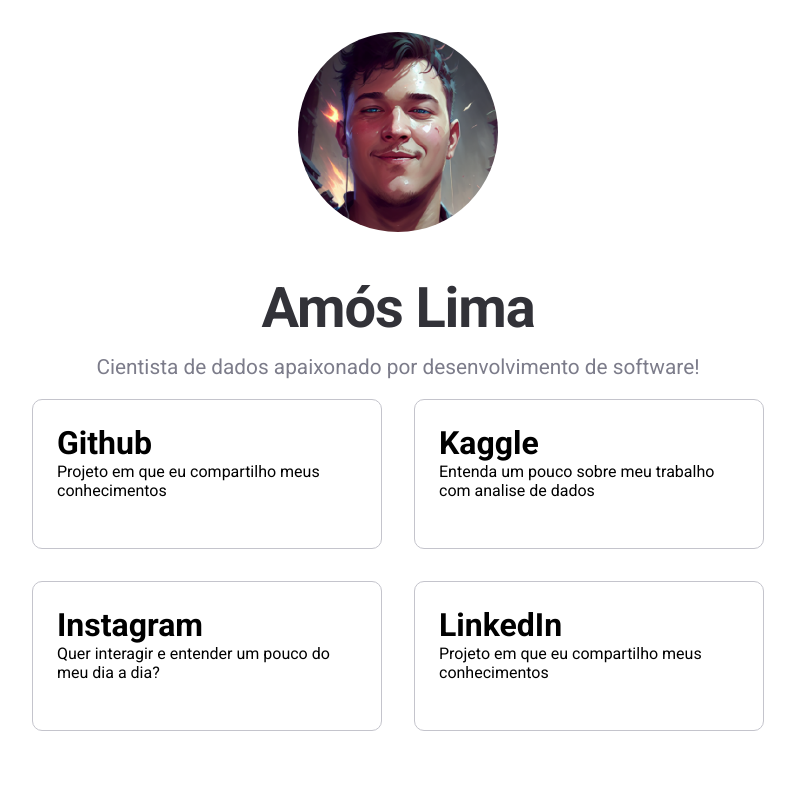
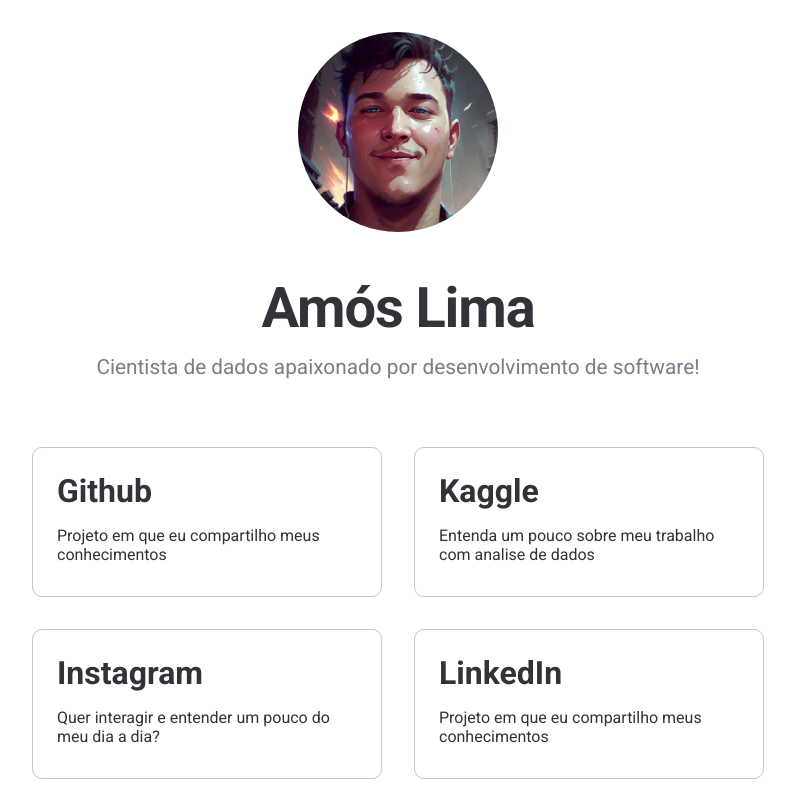
Before and after one commit to amslimaa/amslimaa, a React (Vite) app: page / in a window 1280 px wide. Shown: the whole page, without its empty margins (242-1037 px from the left). Built offline with nearby package versions, Linux system fonts and the light colour scheme.

Commit message:
styling card component

```diff
--- a/src/components/Card/index.tsx
+++ b/src/components/Card/index.tsx
@@ -1,12 +1,17 @@
 
-import { CardContainer } from './styled'
+import { BrowserRouter as Router, Link } from 'react-router-dom';
+import { CardContainer  } from './styled'
 
 export function Card(props: any) { //adicionar tipos depois
         return (
 
-        <CardContainer>
+        <Router>
+        <CardContainer to={props.link} target='blank'>
             <h1>{props.title}</h1>
             <p>{props.text}</p>
-        </CardContainer>)
+        </CardContainer>
+        </Router>
+
+        )
 
 }
--- a/src/components/Card/styled.ts
+++ b/src/components/Card/styled.ts
@@ -1,6 +1,10 @@
 import styled from 'styled-components';
 
-export const CardContainer = styled.div`
+import {Link } from 'react-router-dom'
+
+export const CardContainer = styled(Link)`
+    color: ${(props) => props.theme['gray-600']};
+    text-decoration: none;
     margin: 1rem;
     padding: 1.5rem;
     border: 1px solid ${(props) => props.theme['gray-300']};
@@ -9,9 +13,21 @@
     height: 150px;
     align-items: center;
     justify-content: center;
+
+    font-size: 1rem;
+
+
     &:hover{
+        transition: 0.3s;
         color: ${(props) => props.theme['yellow-500']};
         border: 1px solid ${(props) => props.theme['yellow-500']};
         cursor: pointer;
     }
+    &:focus {
+        outline: none;
+    }
+    p{
+        margin-top: 1rem;
+        font-size: 1rem;
+    }
 `;
--- a/src/pages/Home/index.tsx
+++ b/src/pages/Home/index.tsx
@@ -12,19 +12,24 @@
             <Card
                 title="Github"
                 text="Projeto em que eu compartilho meus conhecimentos"
+                link="https://github.com/amslimaa"
             />
             <Card
                 title="Kaggle"
                 text="Entenda um pouco sobre meu trabalho com analise de dados"
+                link="https://www.kaggle.com/amslima"
             />
             <Card
                 title="Instagram"
                 text="Quer interagir e entender um pouco do meu dia a dia?"
+                link="https://www.instagram.com/amoslimaa"
+
             />
 
             <Card
                 title="LinkedIn"
                 text="Projeto em que eu compartilho meus conhecimentos"
+                link="https://www.linkedin.com/in/amslimaa"
             />
 
             </CardsContainer>
--- a/src/pages/Home/styles.ts
+++ b/src/pages/Home/styles.ts
@@ -14,6 +14,7 @@
 `;
 
 export const CardsContainer = styled.div`
+    margin-top: 3rem;
     display: grid;
     grid-template-columns: 1fr 1fr;
     max-width: 800px;
```
